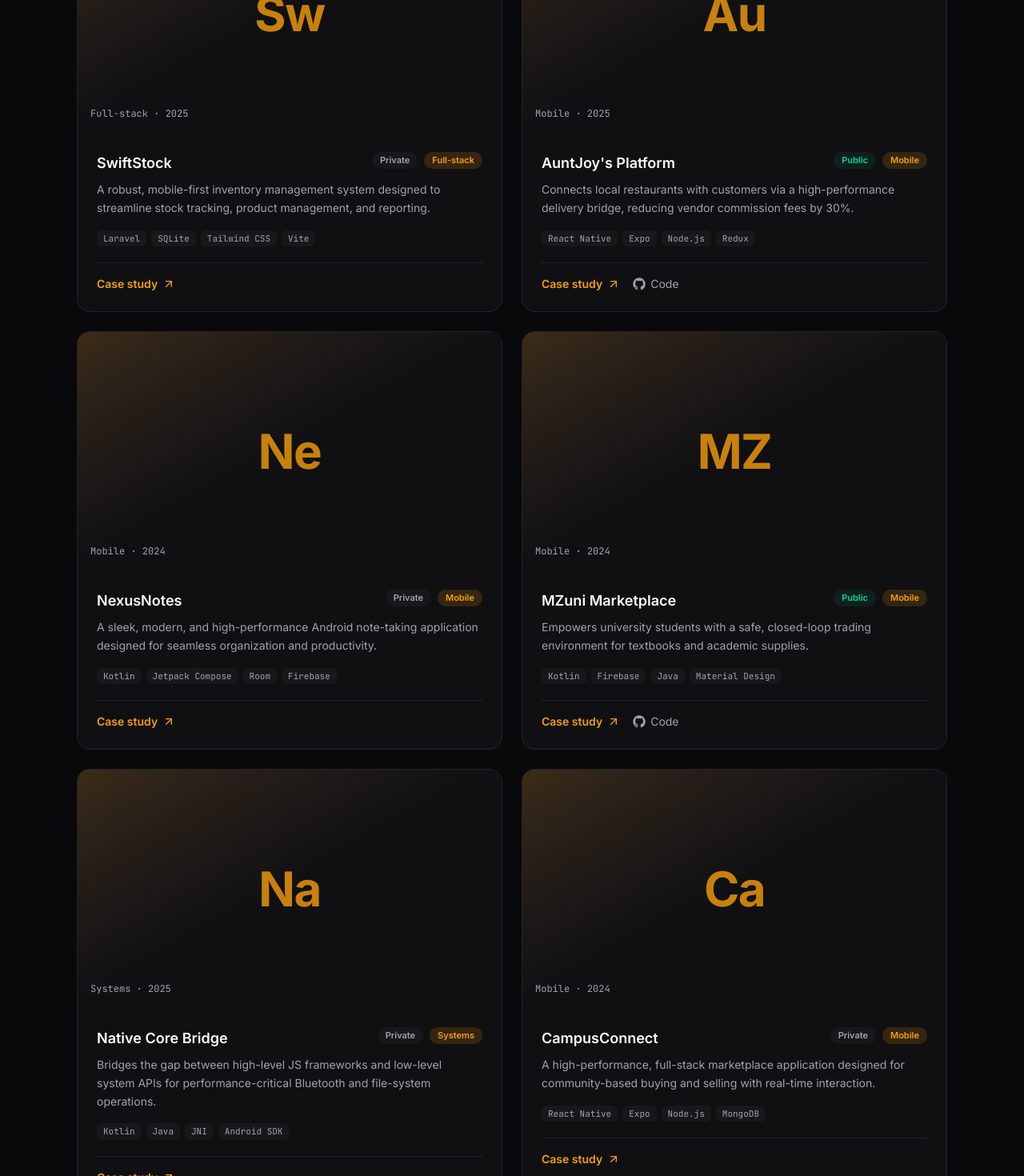
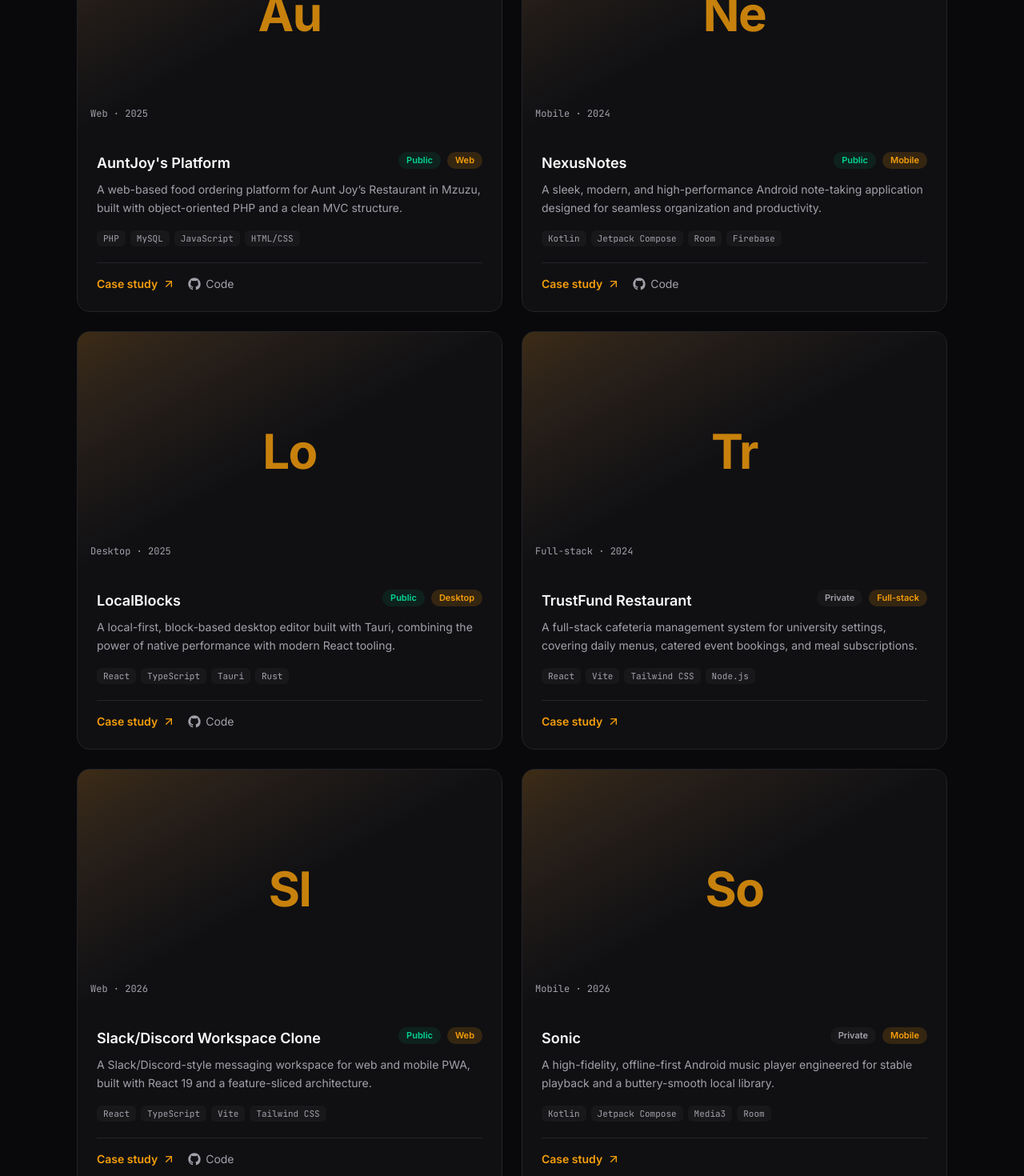
Before and after one commit to M8Sh3ck01/portfolio, a React (Vite) app: page / in a window 1280 px wide. Shown: the part 2000-3470 px from the top of the page at 80% size. Built offline with nearby package versions, Linux system fonts and the light colour scheme.

Commit message:
Reconcile projects with GitHub: remove unverifiable, rewrite AuntJoy's to PHP, add Slack clone and Sonic

```diff
--- a/src/data.ts
+++ b/src/data.ts
@@ -20,7 +20,7 @@ export const profile = {
   tagline:
     'I build scalable, native-feeling apps across Android, web, and desktop.',
   pitch:
-    'BSc ICT student at Mzuzu University building production-quality apps across Android, web and desktop, from a native bridge in Kotlin/JNI to a Tauri desktop editor. Available for freelance and internship work.',
+    'BSc ICT student at Mzuzu University building production-quality apps across Android, web and desktop, from an offline-first music player to a Tauri desktop editor and full-stack ordering platforms. Available for freelance and internship work.',
   availability: true,
   location: 'Mzuzu, Malawi',
   email: 'misheckchampopa01@gmail.com',
@@ -36,7 +36,7 @@ export const socials = [
 ]
 
 export const stats = [
-  { value: '9+', label: 'Projects built' },
+  { value: '6', label: 'Projects built' },
   { value: '15+', label: 'Technologies' },
   { value: '4', label: 'Platforms covered' },
   { value: '3+', label: 'Years building' },
@@ -55,50 +55,35 @@ export const services = [
     icon: 'globe',
     description:
       'Full-stack, scalable systems with clean architecture and modern UX.',
-    points: ['React + TypeScript frontends with Vite & Tailwind', 'Node.js, Express & Laravel backends', 'Real-time features with WebSockets & Socket.io', 'REST APIs, auth & role-based access (JWT)'],
+    points: ['React + TypeScript frontends with Vite & Tailwind', 'Node.js & Express backends with JWT auth', 'Real-time features with WebSockets & Socket.io', 'REST API design & role-based access'],
   },
   {
     title: 'System Architecture',
     icon: 'server',
     description:
       'APIs, native bridges, and backend services that connect everything.',
-    points: ['Native bridges via JNI for performance-critical paths', 'Desktop apps with Tauri + Rust', 'Bluetooth & file-system integration', 'Database design: MongoDB, SQLite, Firebase'],
+    points: ['Desktop apps with Tauri + Rust', 'Offline-first storage with Room, SQLite & WatermelonDB', 'OAuth, payments & real-time WebSocket features', 'Database design: MySQL, MongoDB, SQLite, Firebase'],
   },
 ]
 
 export const projects: Project[] = [
   {
-    title: 'SwiftStock',
-    tagline:
-      'A robust, mobile-first inventory management system designed to streamline stock tracking, product management, and reporting.',
-    category: 'Full-stack',
-    year: '2025',
-    visibility: 'Private',
-    stack: ['Laravel', 'SQLite', 'Tailwind CSS', 'Vite'],
-    problem:
-      'Small businesses tracked stock in spreadsheets: error-prone, slow to reconcile, and useless on a phone in the store.',
-    approach:
-      'Built a mobile-first inventory system on Laravel with SQLite so it runs with zero external infrastructure. Focused the UI on fast stock entry and clear reporting.',
-    result:
-      'A complete working system covering stock tracking, product management and reporting, designed to be usable from a phone in the store.',
-    takeaways:
-      'SQLite kept deployment trivial for a single-owner business, the right-sized database choice.',
-  },
-  {
     title: "AuntJoy's Platform",
     tagline:
-      'Connects local restaurants with customers via a high-performance delivery bridge, reducing vendor commission fees by 30%.',
-    category: 'Mobile',
+      'A web-based food ordering platform for Aunt Joy\u2019s Restaurant in Mzuzu, built with object-oriented PHP and a clean MVC structure.',
+    category: 'Web',
     year: '2025',
     visibility: 'Public',
-    stack: ['React Native', 'Expo', 'Node.js', 'Redux'],
-    repoUrl: 'https://github.com/M8Sh3ck01',
+    stack: ['PHP', 'MySQL', 'JavaScript', 'HTML/CSS'],
+    repoUrl: 'https://github.com/M8Sh3ck01/Auntjoys-app',
     problem:
-      'Local restaurants were locked into delivery platforms charging heavy commissions that ate their already thin margins.',
+      'A local restaurant ran on phone calls and word-of-mouth, with no structured way for customers to browse the menu or place orders.',
     approach:
-      'Built a React Native + Expo client backed by a Node.js API and Redux state management, designed so vendors deal with customers directly and keep more revenue.',
+      'Built an OOP PHP platform following MVC with a normalized MySQL schema, prepared statements for every query, session-based auth, and role-based access for customer, admin, sales and manager accounts.',
     result:
-      'A direct delivery bridge that cuts vendor commission fees by 30% versus the incumbent platforms.',
+      'A working web ordering platform where customers browse meals and place orders while staff manage the flow through role-scoped dashboards.',
+    takeaways:
+      'A normalized schema and prepared statements kept queries fast and safe against SQL injection.',
   },
   {
     title: 'NexusNotes',
@@ -106,62 +91,15 @@ export const projects: Project[] = [
       'A sleek, modern, and high-performance Android note-taking application designed for seamless organization and productivity.',
     category: 'Mobile',
     year: '2024',
-    visibility: 'Private',
+    visibility: 'Public',
     stack: ['Kotlin', 'Jetpack Compose', 'Room', 'Firebase'],
+    repoUrl: 'https://github.com/M8Sh3ck01/NexusNotes-app',
     problem:
       'Popular note apps were slow to launch and cluttered, bad for a tool meant to capture thoughts in seconds.',
     approach:
       'Built a native Android app with Kotlin and Jetpack Compose, using Room for instant offline storage and Firebase for optional sync.',
     result:
       'A fast, modern note-taking app with instant local saves and clean, distraction-free Compose UI.',
-  },
-  {
-    title: 'MZuni Marketplace',
-    tagline:
-      'Empowers university students with a safe, closed-loop trading environment for textbooks and academic supplies.',
-    category: 'Mobile',
-    year: '2024',
-    visibility: 'Public',
-    stack: ['Kotlin', 'Firebase', 'Java', 'Material Design'],
-    repoUrl: 'https://github.com/M8Sh3ck01',
-    problem:
-      'Students buy and sell textbooks in scattered WhatsApp groups, with no structure, no trust, and too easy to get scammed.',
-    approach:
-      'Built a closed-loop trading app for the university community with Kotlin, Firebase auth/data, and Material Design, keeping every transaction inside verified student circles.',
-    result:
-      'A safe, community-only marketplace for textbooks and academic supplies that keeps trades within the university.',
-  },
-  {
-    title: 'Native Core Bridge',
-    tagline:
-      'Bridges the gap between high-level JS frameworks and low-level system APIs for performance-critical Bluetooth and file-system operations.',
-    category: 'Systems',
-    year: '2025',
-    visibility: 'Private',
-    stack: ['Kotlin', 'Java', 'JNI', 'Android SDK'],
-    problem:
-      'High-level JS frameworks can\u2019t touch low-level Android system APIs directly, so Bluetooth and file-system work ran slow through generic bridge layers.',
-    approach:
-      'Wrote a native bridge in Kotlin/Java exposed through JNI, so performance-critical Bluetooth and file-system operations run at native speed under a JS-friendly interface.',
-    result:
-      'A native core that JS frameworks can call, keeping low-level operations fast without leaving the app ecosystem.',
-    takeaways:
-      'Learning JNI was worth it; the 30-line native path beat a generic wrapper by a wide margin.',
-  },
-  {
-    title: 'CampusConnect',
-    tagline:
-      'A high-performance, full-stack marketplace application designed for community-based buying and selling with real-time interaction.',
-    category: 'Mobile',
-    year: '2024',
-    visibility: 'Private',
-    stack: ['React Native', 'Expo', 'Node.js', 'MongoDB', 'Socket.io'],
-    problem:
-      'Campus communities needed a way to buy and sell that felt live, with instant responses and no page refreshes.',
-    approach:
-      'Combined a React Native + Expo client with a Node.js + MongoDB backend and Socket.io for real-time updates across listings and chats.',
-    result:
-      'A full-stack marketplace where listings and conversations update in real time across the community.',
   },
   {
     title: 'LocalBlocks',
@@ -171,7 +109,7 @@ export const projects: Project[] = [
     year: '2025',
     visibility: 'Public',
     stack: ['React', 'TypeScript', 'Tauri', 'Rust', 'BlockNote', 'Mantine', 'Vite', 'Zustand'],
-    repoUrl: 'https://github.com/M8Sh3ck01',
+    repoUrl: 'https://github.com/M8Sh3ck01/LocalBlocks',
     problem:
       'Web-based editors are slow and lose your data to the cloud. A local-first editor should feel native and keep everything on disk.',
     approach:
@@ -195,19 +133,39 @@ export const projects: Project[] = [
       'A complete cafeteria system handling daily menus, catered event bookings and meal subscriptions with secure role-based access.',
   },
   {
-    title: 'SmartStock',
+    title: 'Slack/Discord Workspace Clone',
     tagline:
-      'A visual-first, offline-first inventory management app with smart expiration strategies and a gamified daily workflow.',
+      'A Slack/Discord-style messaging workspace for web and mobile PWA, built with React 19 and a feature-sliced architecture.',
+    category: 'Web',
+    year: '2026',
+    visibility: 'Public',
+    stack: ['React', 'TypeScript', 'Vite', 'Tailwind CSS', 'TanStack Query', 'Zustand', 'Radix UI'],
+    repoUrl: 'https://github.com/M8Sh3ck01/slack-discord-clone',
+    problem:
+      'Real-time team messaging is either heavyweight SaaS or a serious engineering challenge to build well, spanning channels, threads and presence.',
+    approach:
+      'Built a web and mobile PWA with React 19, TypeScript and Vite, organized into feature slices (workspaces and channels, chat feed, thread panel, user presence). Used TanStack Query for server state, Zustand for UI state, TanStack Virtual for long feeds, and MSW to mock the REST API before a real backend is wired in.',
+    result:
+      'A fully functional workspace clone covering channels, threads and presence on web and mobile, with a documented path to a production backend.',
+    takeaways:
+      'Virtualizing the chat feed kept rendering smooth even with thousands of messages in the list.',
+  },
+  {
+    title: 'Sonic',
+    tagline:
+      'A high-fidelity, offline-first Android music player engineered for stable playback and a buttery-smooth local library.',
     category: 'Mobile',
     year: '2026',
-    visibility: 'Public',
-    stack: ['React Native', 'Expo', 'NativeWind', 'WatermelonDB', 'Expo Router'],
+    visibility: 'Private',
+    stack: ['Kotlin', 'Jetpack Compose', 'Media3', 'Room', 'Koin'],
     problem:
-      'Tracking inventory with expiry dates is a chore, and most apps feel like spreadsheets and get abandoned.',
+      'Streaming apps are useless without a connection, and stock players rarely feel native, so local music on Android is often a rough experience.',
     approach:
-      'Built a React Native app with WatermelonDB for fast offline-first storage and Expo Router for navigation. Made the daily flow visual and gamified to keep people actually using it.',
+      'Built a pure-Kotlin player on Jetpack Media3 (exoplayer + session) with a Room-backed offline catalog, a Compose Material 3 UI and Koin dependency injection, designed around modern Android background-execution rules.',
     result:
-      'An offline-first inventory app with smart expiration reminders and a workflow designed to make daily stock checks a habit.',
+      'A local-first player with fast offline file discovery and stable, stutter-free playback for wired and wireless headphones.',
+    takeaways:
+      'Locking an architecture PRD before coding kept playback, lifecycle and UI work on one clean baseline.',
   },
 ]
 
@@ -217,7 +175,7 @@ export const experience = [
     company: 'Personal & University Projects',
     period: '2023 - Present',
     description:
-      'Designing and shipping 9+ production-quality applications across Android, web and desktop, spanning native bridges, offline-first mobile apps and full-stack platforms.',
+      'Designing and shipping 6 production-quality applications across Android, web and desktop, spanning offline-first mobile apps, native desktop editors and full-stack platforms.',
   },
   {
     role: 'BSc ICT Student',
```
Also changed, not shown: 1 other file (tests, documents, lock files or other folders).
